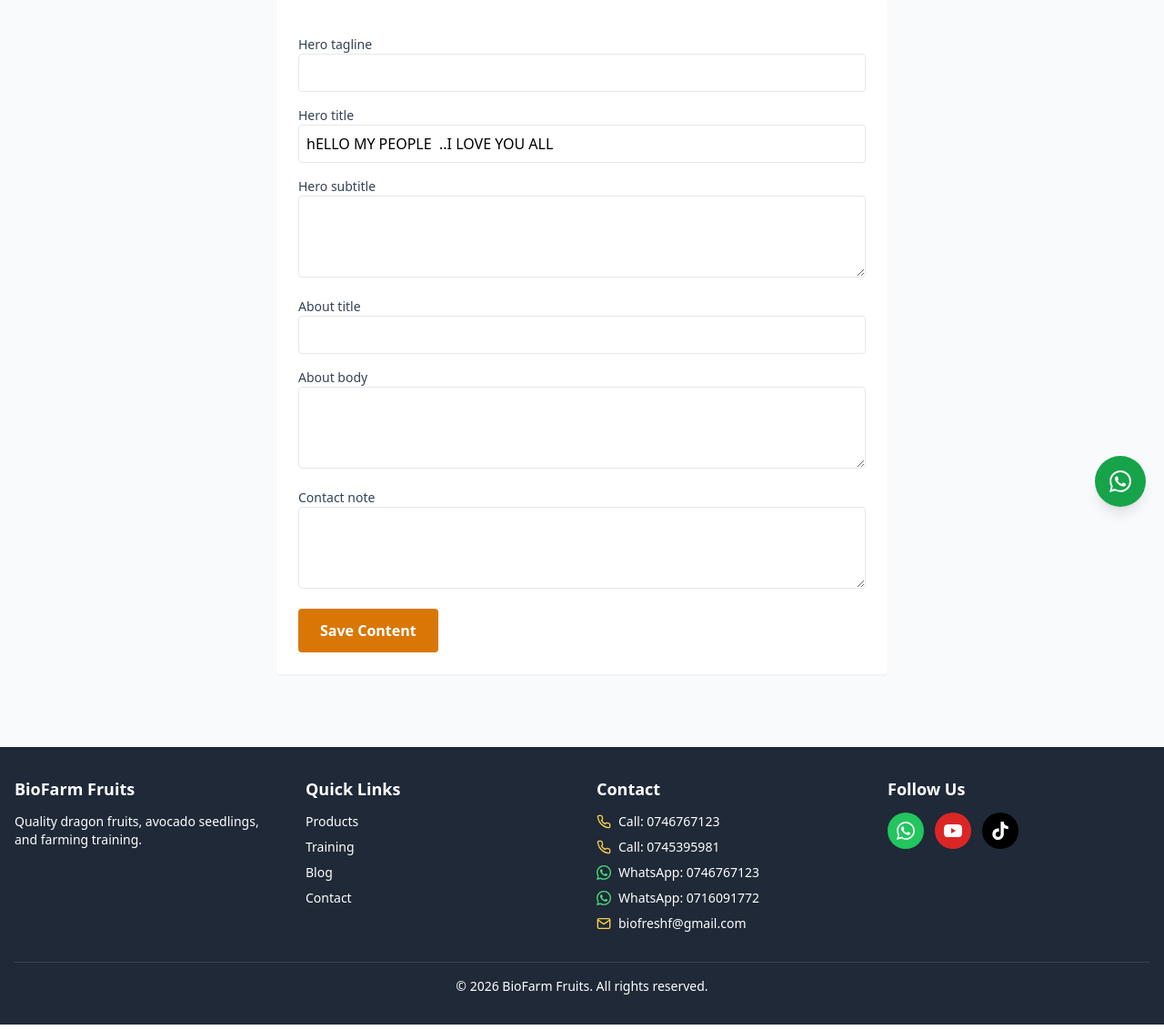
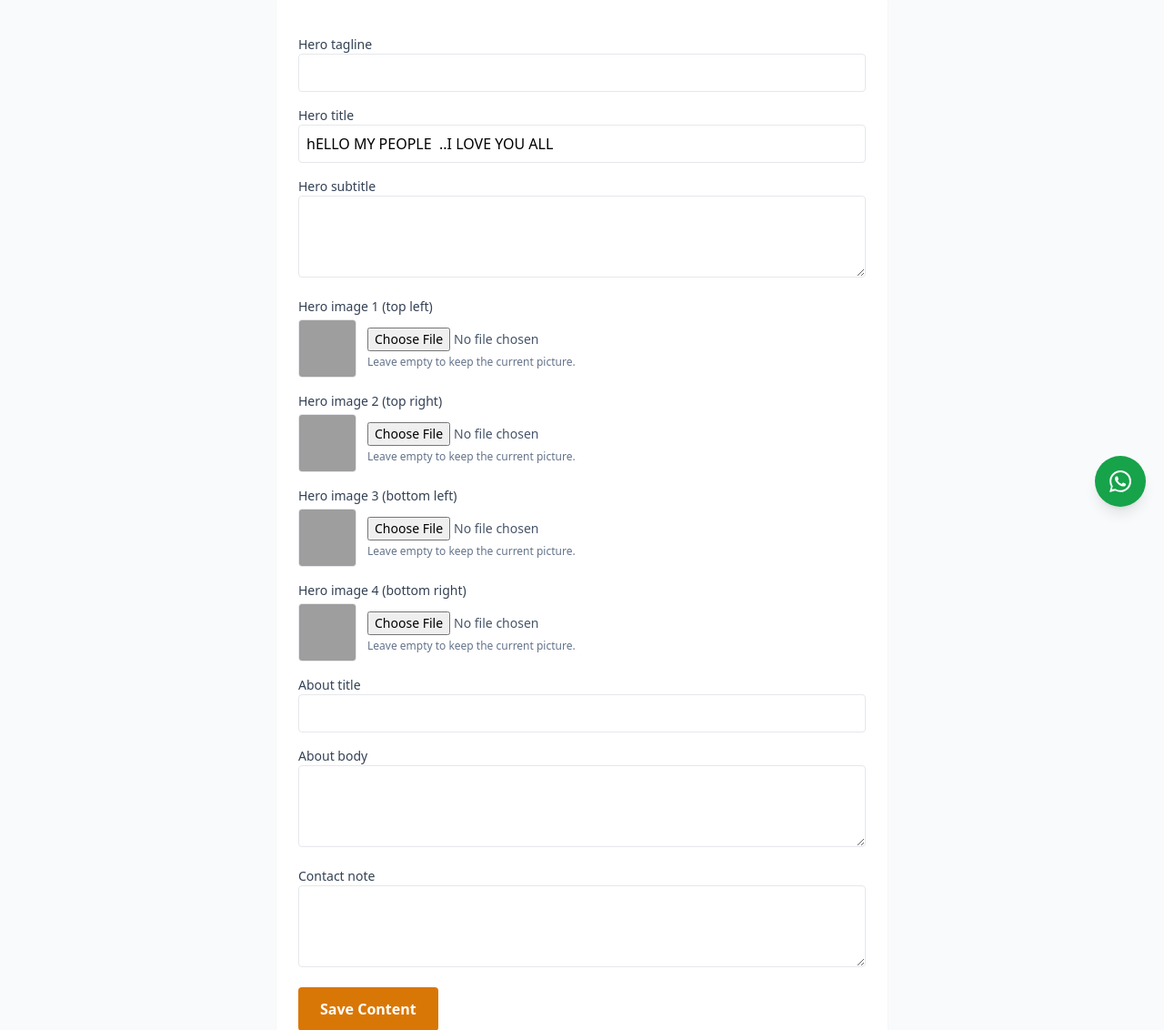
Before and after one commit to kiogora-nk/agrolink, a Flask app: page /admin/cms in a window 1280 px wide. Shown: the part 223-1355 px from the top of the page at 91% size. Run offline with Flask 3, Linux system fonts and the light colour scheme; a user stored in the database is signed in; data comes from the database, SQL or seed files in the repository; some libraries are stand-ins or nearby versions; grey boxes are pictures that could not be loaded.

Commit message:
Update AgroLink project

```diff
--- a/app.py
+++ b/app.py
@@ -2467,23 +2467,44 @@ CONTENT_FIELDS = [
     ('hero_tagline', 'Hero tagline', 'text'),
     ('hero_title', 'Hero title', 'text'),
     ('hero_subtitle', 'Hero subtitle', 'textarea'),
+    ('hero_image_1', 'Hero image 1 (top left)', 'image'),
+    ('hero_image_2', 'Hero image 2 (top right)', 'image'),
+    ('hero_image_3', 'Hero image 3 (bottom left)', 'image'),
+    ('hero_image_4', 'Hero image 4 (bottom right)', 'image'),
     ('about_title', 'About title', 'text'),
     ('about_body', 'About body', 'textarea'),
     ('contact_note', 'Contact note', 'textarea'),
 ]
+
+# Homepage fallbacks when no hero image has been uploaded via the CMS yet.
+HERO_IMAGE_DEFAULTS = {
+    'hero_image_1': 'https://images.unsplash.com/photo-1615485290382-441e4d049cb5?w=400',
+    'hero_image_2': 'https://images.unsplash.com/photo-1601039641847-7857b994d704?w=400',
+    'hero_image_3': 'https://images.unsplash.com/photo-1523049673857-eb18f1d7b578?w=400',
+    'hero_image_4': 'https://images.unsplash.com/photo-1519162808019-7de1683fa2ad?w=400',
+}
 
 @app.route('/admin/cms', methods=['GET', 'POST'])
 @admin_required
 def admin_cms():
     """Edit site content blocks shown on public pages."""
     if request.method == 'POST':
-        for key, _label, _type in CONTENT_FIELDS:
+        for key, _label, kind in CONTENT_FIELDS:
+            if kind == 'image':
+                uploaded, error = save_uploaded_image(request.files.get(key))
+                if error:
+                    flash(f'{key}: {error}', 'error')
+                elif uploaded:
+                    set_content(key, uploaded)
+                # empty upload = keep the current image (or its absence)
+                continue
             set_content(key, (request.form.get(key) or '').strip())
         db.session.commit()
         flash('Site content updated.', 'success')
         return redirect(url_for('admin_cms'))
     values = {key: get_content(key) for key, _l, _t in CONTENT_FIELDS}
-    return render_template('admin/cms.html', fields=CONTENT_FIELDS, values=values)
+    return render_template('admin/cms.html', fields=CONTENT_FIELDS, values=values,
+                           hero_defaults=HERO_IMAGE_DEFAULTS)
 
 # ============================================================================
 # CMS — blog / news
--- a/templates/admin/cms.html
+++ b/templates/admin/cms.html
@@ -8,13 +8,22 @@
     </div>
     <p class="mb-4 text-slate-600">Edit the copy shown on the public homepage, about and contact sections.</p>
 
-    <form method="POST" class="space-y-4 rounded bg-white p-4 sm:p-6 shadow-sm">
+    <form method="POST" enctype="multipart/form-data" class="space-y-4 rounded bg-white p-4 sm:p-6 shadow-sm">
         <input type="hidden" name="csrf_token" value="{{ csrf_token }}">
         {% for key, label, kind in fields %}
         <div>
             <label class="block text-sm font-medium text-slate-700">{{ label }}</label>
             {% if kind == 'textarea' %}
             <textarea name="{{ key }}" rows="3" class="w-full rounded border p-2 focus:ring-2 focus:ring-amber-500">{{ values[key] }}</textarea>
+            {% elif kind == 'image' %}
+            <div class="mt-1 flex flex-wrap items-center gap-3">
+                <img src="{{ image_src(values[key] or hero_defaults.get(key, '')) }}" alt="{{ label }}" class="h-16 w-16 rounded border object-cover">
+                <div class="flex-1 min-w-[200px]">
+                    <input type="file" name="{{ key }}" accept="image/*" class="w-full text-sm text-slate-600
+                        file:mr-3 file:rounded file:border-0 file:bg-amber-50 file:px-3 file:py-2 file:text-sm file:font-semibold file:text-amber-800">
+                    <p class="mt-1 text-xs text-slate-500">Leave empty to keep the current picture.</p>
+                </div>
+            </div>
             {% else %}
             <input name="{{ key }}" value="{{ values[key] }}" class="w-full rounded border p-2 focus:ring-2 focus:ring-amber-500">
             {% endif %}
```
Also changed, not shown: _test_cms_images.py (added, +65 -0 lines), templates/index.html (+4 -4 lines).
